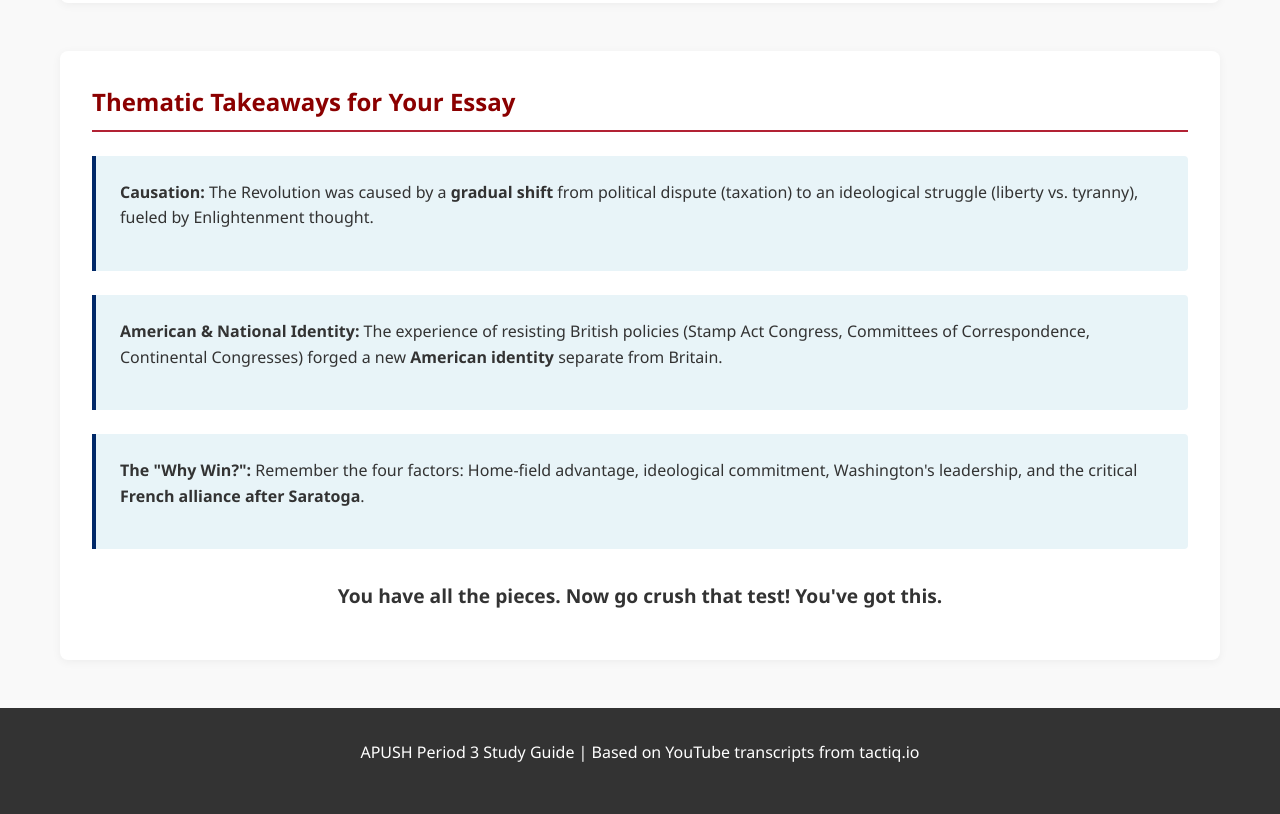
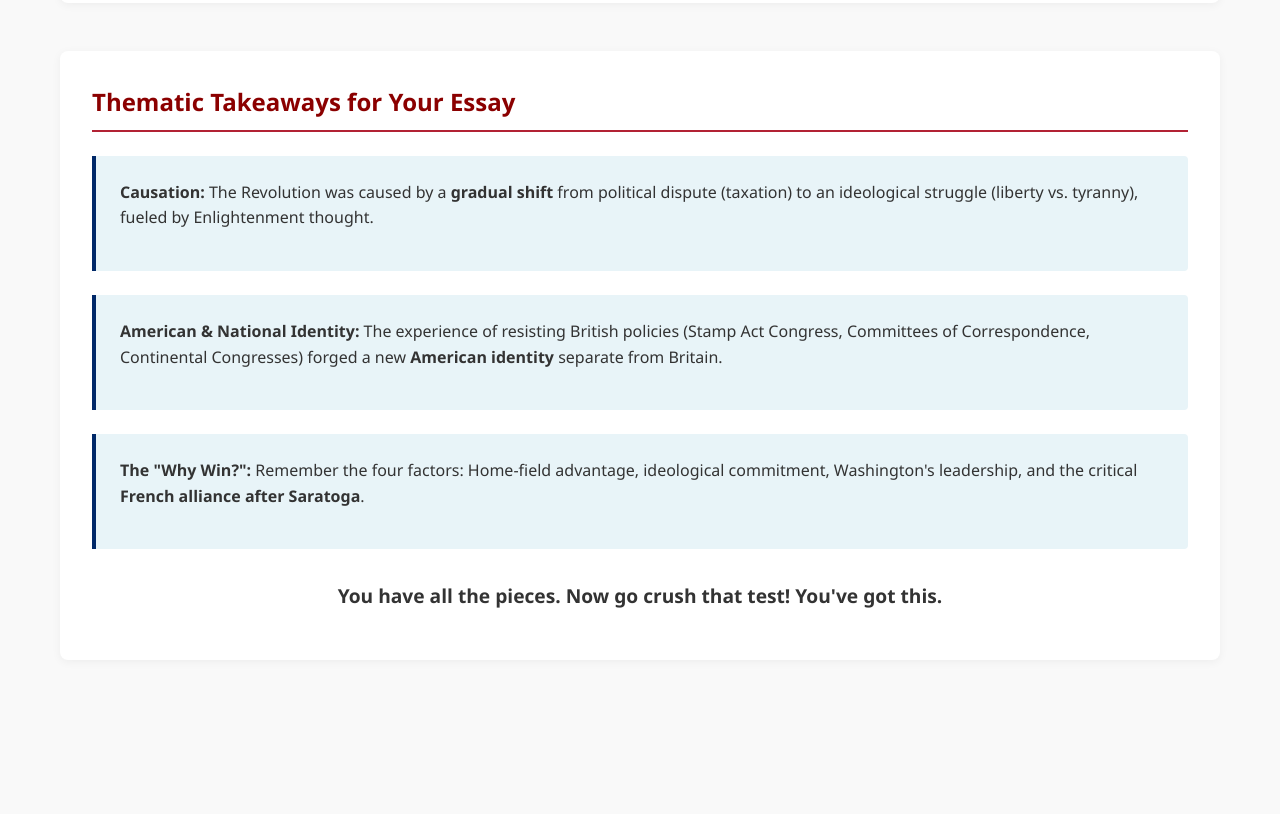
Before and after one commit to Babarrera/Period-3-study-guide-, a plain HTML site: page index.html in a window 1280 px wide. Shown: the part 6251-7065 px from the top of the page. After the commit the page ends 6959 px from the top, so only its background shows below. Drawn offline with Linux system fonts and the light colour scheme.

Commit message:
Delete
Removed footer section from the HTML document.

```diff
--- a/index.html
+++ b/index.html
@@ -549,11 +549,5 @@
             </p>
         </section>
     </main>
-
-    <footer>
-        <div class="container">
-            <p>APUSH Period 3 Study Guide | Based on YouTube transcripts from tactiq.io</p>
-        </div>
-    </footer>
 </body>
 </html>
```
